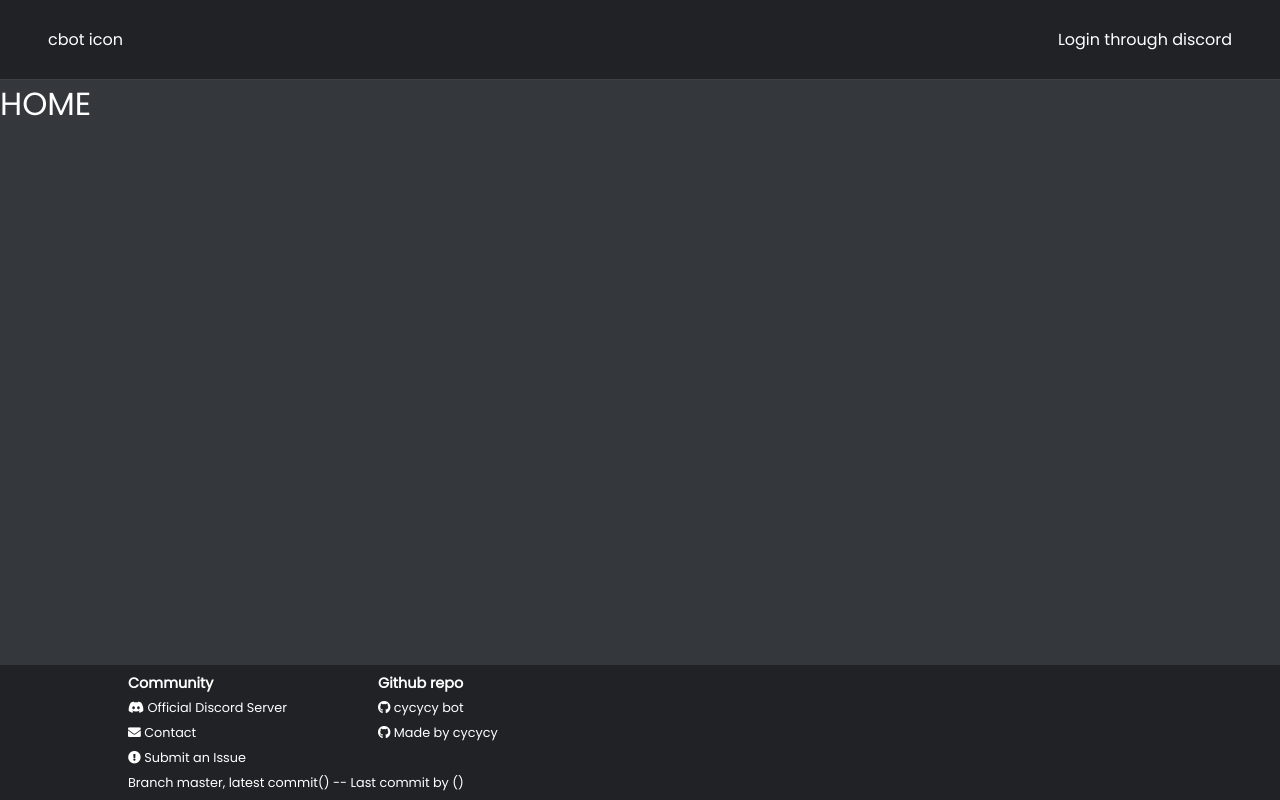
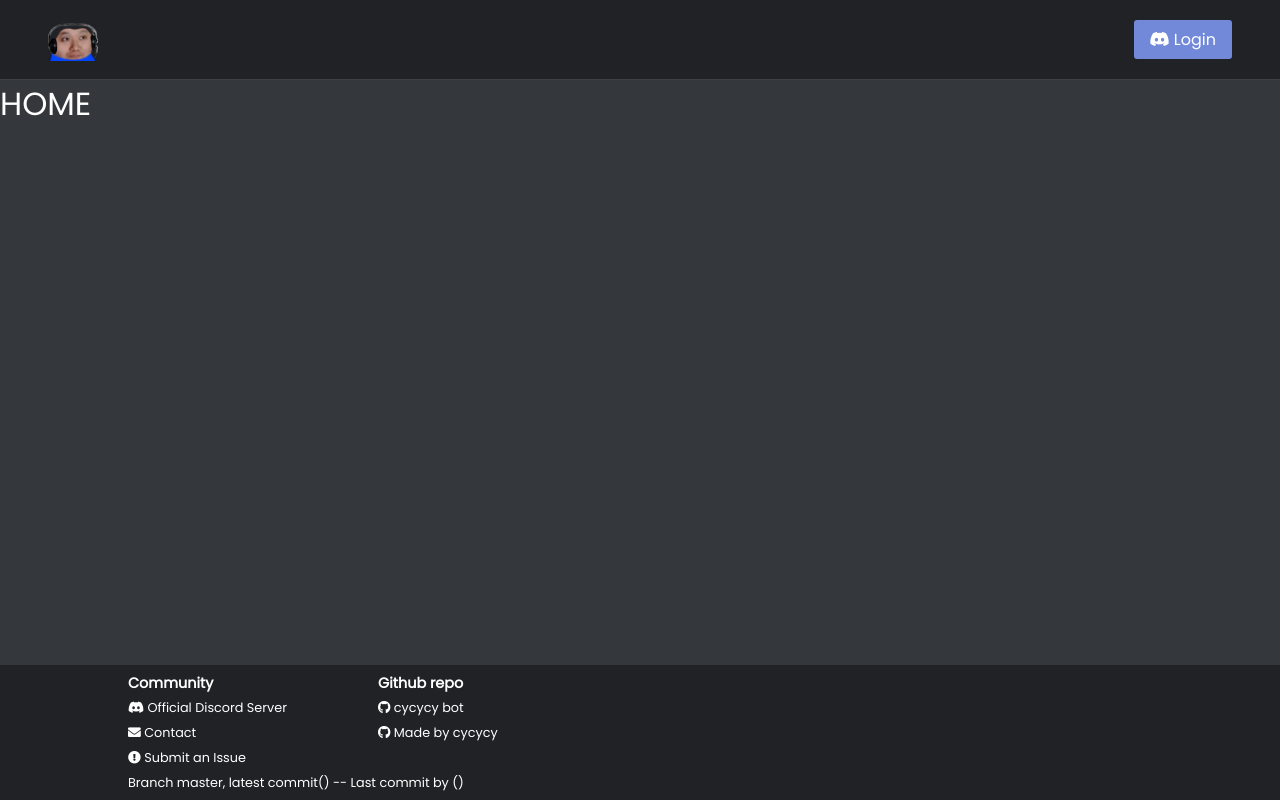
Before and after one commit to cycycy-bot/cycycybot-frontend, a React (Create React App) app: page / in a window 1280 px wide. Built offline with nearby package versions, Linux system fonts and the light colour scheme; no server answers.

Commit message:
update navbar

```diff
--- a/src/App.css
+++ b/src/App.css
@@ -35,6 +35,12 @@ ul {
 a {
   text-decoration: none;
   color: rgb(255, 255, 255);
+}
+
+.login-button {
+  background-color: #7289da;
+  padding: 0.5rem 1rem;
+  border-radius: 3px;
 }
 
 .navbar-spacer {
--- a/src/components/Navbar/Navbar.css
+++ b/src/components/Navbar/Navbar.css
@@ -22,6 +22,10 @@
   display: flex;
   justify-content: center;
   align-items: center;
+}
+
+.cycycy-bot-icon .cbot-logo {
+  height: 50px;
 }
 
 .toolbar .toolbar-nav .cycycy-bot-icon .avatar-img {
--- a/src/components/Navbar/Navbar.js
+++ b/src/components/Navbar/Navbar.js
@@ -4,12 +4,15 @@ import { Mutation, Query } from 'react-apollo';
 import auth from '../../auth';
 
 import './Navbar.css';
+import icon from './img/peepoNaM.png';
 
 // queries
 import {
   GET_DROP_DOWN,
   SET_DROP_DOWN,
 } from '../../localQueries';
+
+const url = 'https://discordapp.com/api/oauth2/authorize?client_id=530305194131456000&redirect_uri=http%3A%2F%2Flocalhost%3A3000%2Fredirect&response_type=code&scope=guilds%20email%20identify';
 
 const Navbar = () => {
   const [user, setUser] = useState();
@@ -34,7 +37,11 @@ const Navbar = () => {
     <header id="nav-bar" className="nav-container">
       <nav className="toolbar">
         <div className="toolbar-nav">
-          <div className="cycycy-bot-icon"><NavLink to="/">cbot icon</NavLink></div>
+          <div className="cycycy-bot-icon">
+            <NavLink to="/">
+              <img className="cbot-logo" src={icon} alt="cbot icon" />
+            </NavLink>
+          </div>
           <div className="spacer" />
           <div className="toolbar-nav-items">
             {
@@ -97,7 +104,13 @@ const Navbar = () => {
                             )}
                           </Query>
                         )
-                        : <a href="https://discordapp.com/api/oauth2/authorize?client_id=530305194131456000&redirect_uri=http%3A%2F%2Flocalhost%3A3000%2Fredirect&response_type=code&scope=guilds%20email%20identify">Login through discord</a>
+                        : (
+                          <a href={url} className="login-button">
+                            <i className="fab fa-discord" />
+                            {' '}
+                            Login
+                          </a>
+                        )
                     }
                   </>
                 )
```
Also changed, not shown: src/components/Navbar/img/peepoNaM.png (added).
